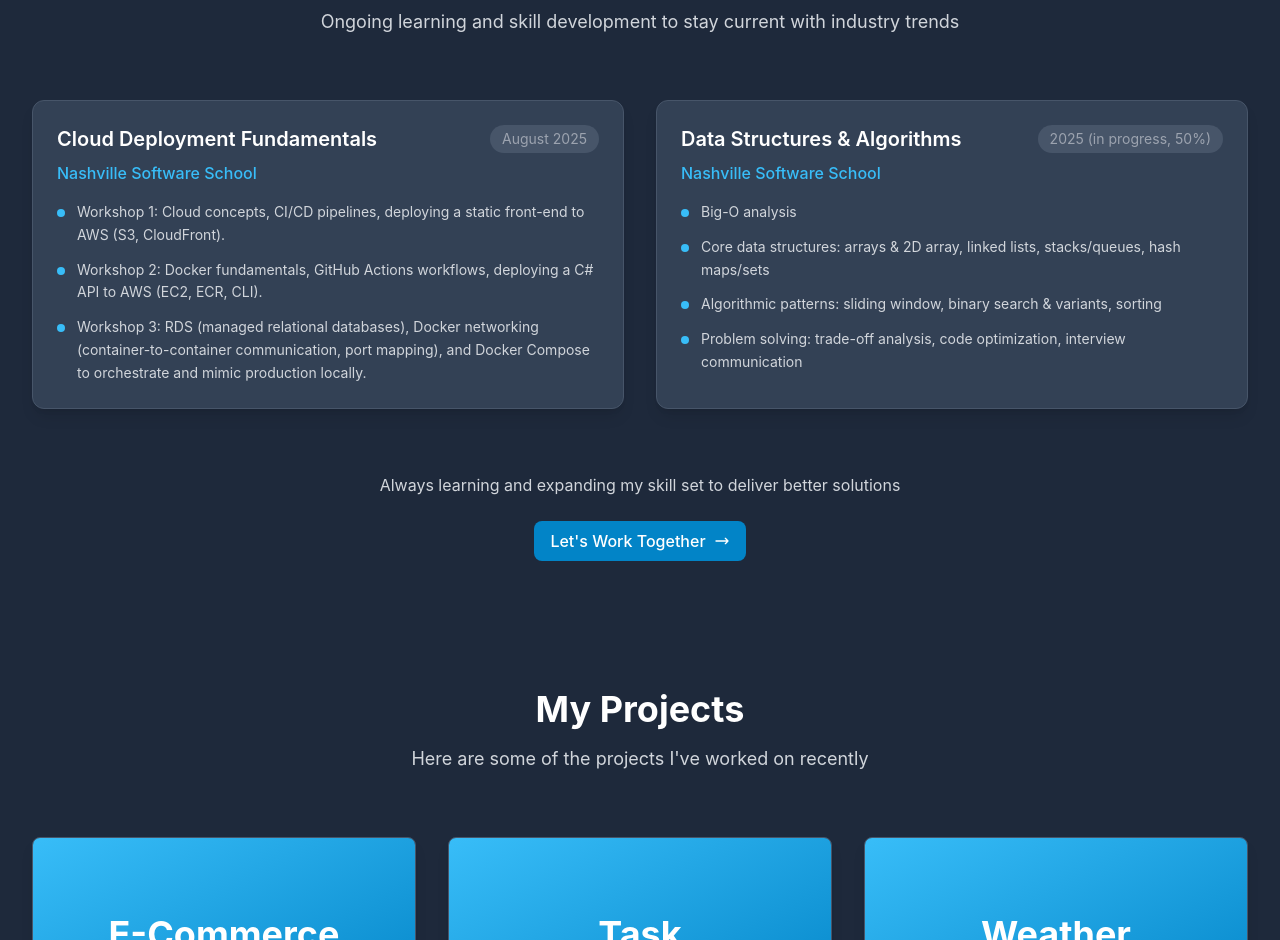
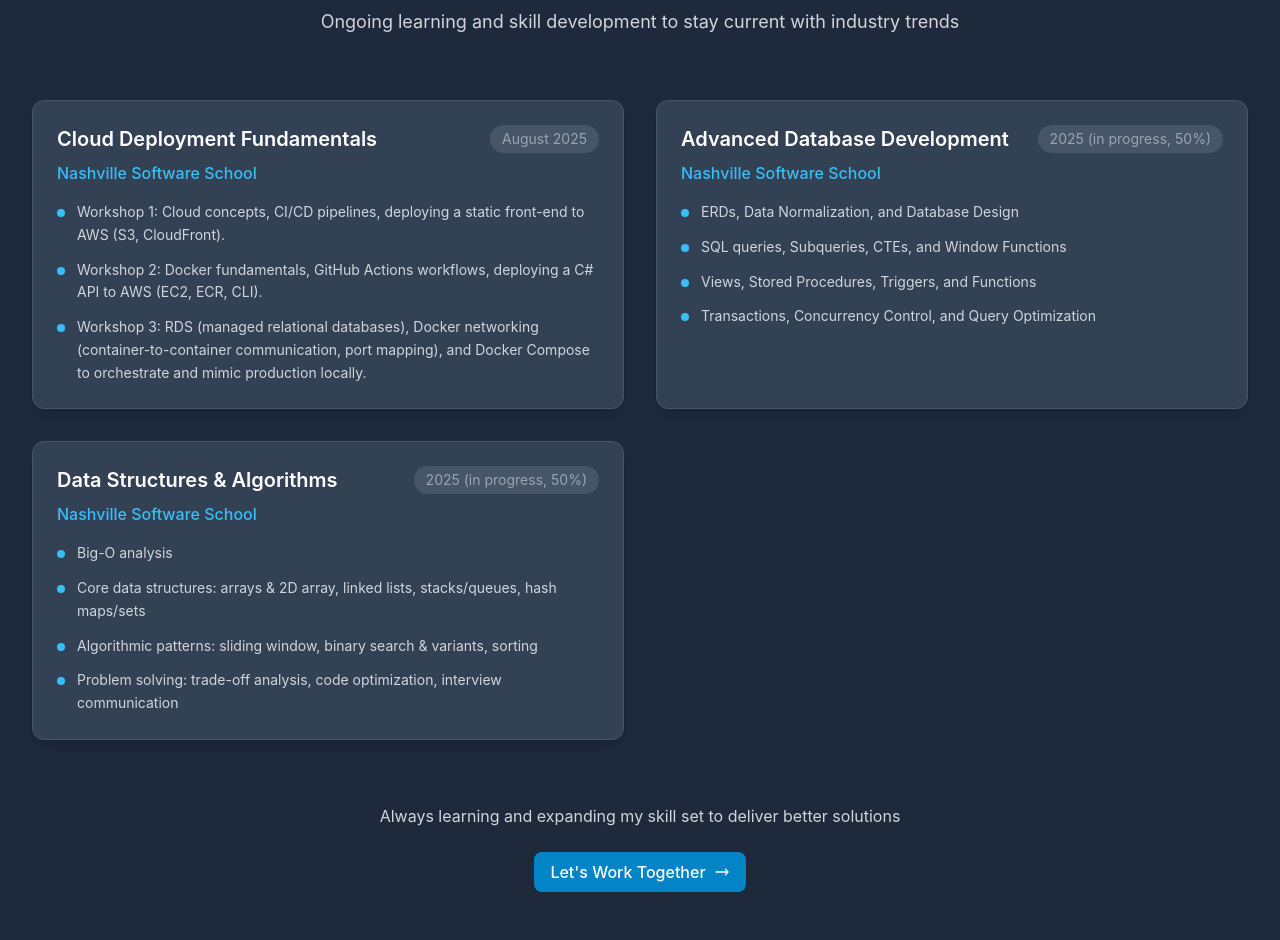
Before and after one commit to WilmerMorales81/Wilmer-Morales-Portfolio, a Next.js app: page / in a window 1280 px wide. Shown: the part 2160-3100 px from the top of the page. Built offline with nearby package versions, Linux system fonts and the light colour scheme.

Commit message:
Advenced sql course added

```diff
--- a/src/components/Skills.tsx
+++ b/src/components/Skills.tsx
@@ -88,6 +88,17 @@ export default function Skills() {
         'Workshop 1: Cloud concepts, CI/CD pipelines, deploying a static front-end to AWS (S3, CloudFront).',
         'Workshop 2: Docker fundamentals, GitHub Actions workflows, deploying a C# API to AWS (EC2, ECR, CLI).',
         'Workshop 3: RDS (managed relational databases), Docker networking (container-to-container communication, port mapping), and Docker Compose to orchestrate and mimic production locally.'
+      ]
+    },
+    {
+      title: 'Advanced Database Development',
+      institution: 'Nashville Software School',
+      date: '2025 (in progress, 50%)',
+      items: [
+        'ERDs, Data Normalization, and Database Design',
+        'SQL queries, Subqueries, CTEs, and Window Functions',
+        'Views, Stored Procedures, Triggers, and Functions',
+        'Transactions, Concurrency Control, and Query Optimization'
       ]
     },
     {
@@ -188,6 +199,7 @@ export default function Skills() {
           </p>
           <a
             href="#contact"
+
             className="btn-primary inline-flex items-center"
           >
             Let's Work Together
```
